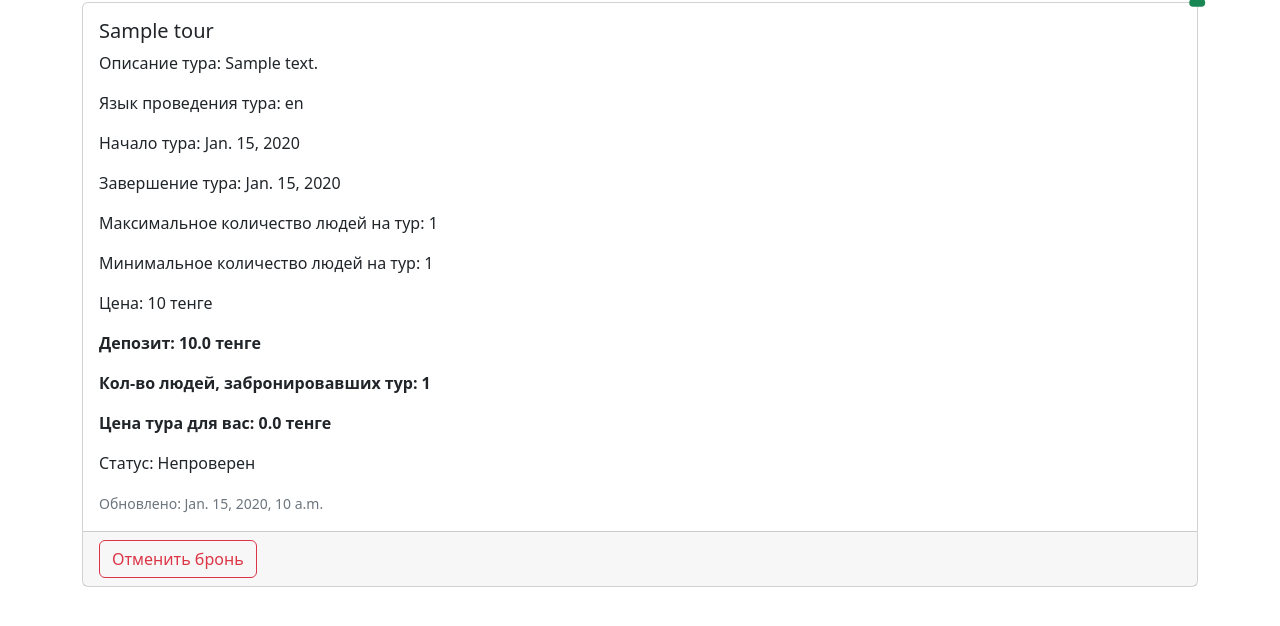
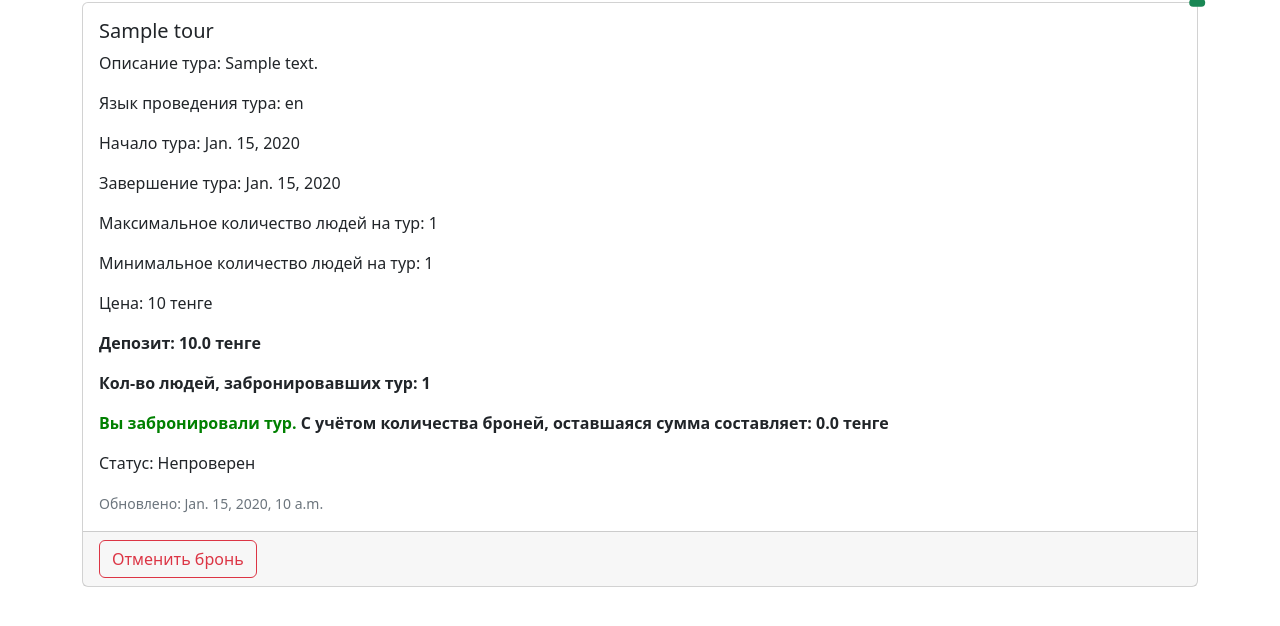
Before and after one commit to AttractorSchool/ESDP-AP-10-4, a Django app: page /tour/1/ in a window 1280 px wide. Shown: the part 102-728 px from the top of the page. Run offline with Django 4.2, Linux system fonts and the light colour scheme; a user stored in the database is signed in; tables that the repository leaves empty hold one stand-in row (values such as "Sample post"); some libraries are stand-ins or nearby versions.

Commit message:
#23 Поправил шаблон детального просмотра туров. Вывод стоимости за бронирование тура

```diff
--- a/templates/tour/tour_detail.html
+++ b/templates/tour/tour_detail.html
@@ -17,9 +17,9 @@
                 <p class="card-text"><b>Депозит: {{ tour.get_deposit }} тенге</b></p>
                 <p class="card-text"><b>Кол-во людей, забронировавших тур: {{ tour.tourists.count }}</b></p>
                 {% if request.user in tour.tourists.all %}
-                    <p class="card-text"><b>Цена тура для вас: {{ tour.get_grand_total_for_booking }} тенге</b></p>
+                    <p class="card-text"><b><span style="color: green;">Вы забронировали тур. </span>С учётом количества броней, оставшаяся сумма составляет: {{ tour.get_grand_total_for_booking }} тенге</b></p>
                 {% else %}
-                    <p class="card-text"><b>Цена тура, если вы забронируете место сейчас: {{ tour.get_grand_total }} тенге</b></p>
+                    <p class="card-text"><b>С учётом количества броней, сумма тура для вас составляет: {{ tour.get_grand_total }} тенге</b></p>
                 {% endif %}
                 {% if tour.moderation_status != 'CONFIRMED' %}
                     <p>Статус: {{ tour.get_moderation_status_display }}</p>
--- a/tours/models/tour.py
+++ b/tours/models/tour.py
@@ -92,13 +92,15 @@ class Tour(models.Model):
         return self.price / self.max_number_of_tourists
 
     def get_grand_total(self):
-        tourists_count = self.tourists.count()
+        tourists_count = self.tourists.count() + 1
         if tourists_count == 0:
             return self.price
+
         return round(self.price / tourists_count, 2)
 
     def get_grand_total_for_booking(self):
-        grand_total = self.get_grand_total() - self.get_deposit()
+        tourists_count = self.tourists.count()
+        grand_total = (self.price / tourists_count) - self.get_deposit()
         return round(grand_total, 2)
 
     def __str__(self):
```
